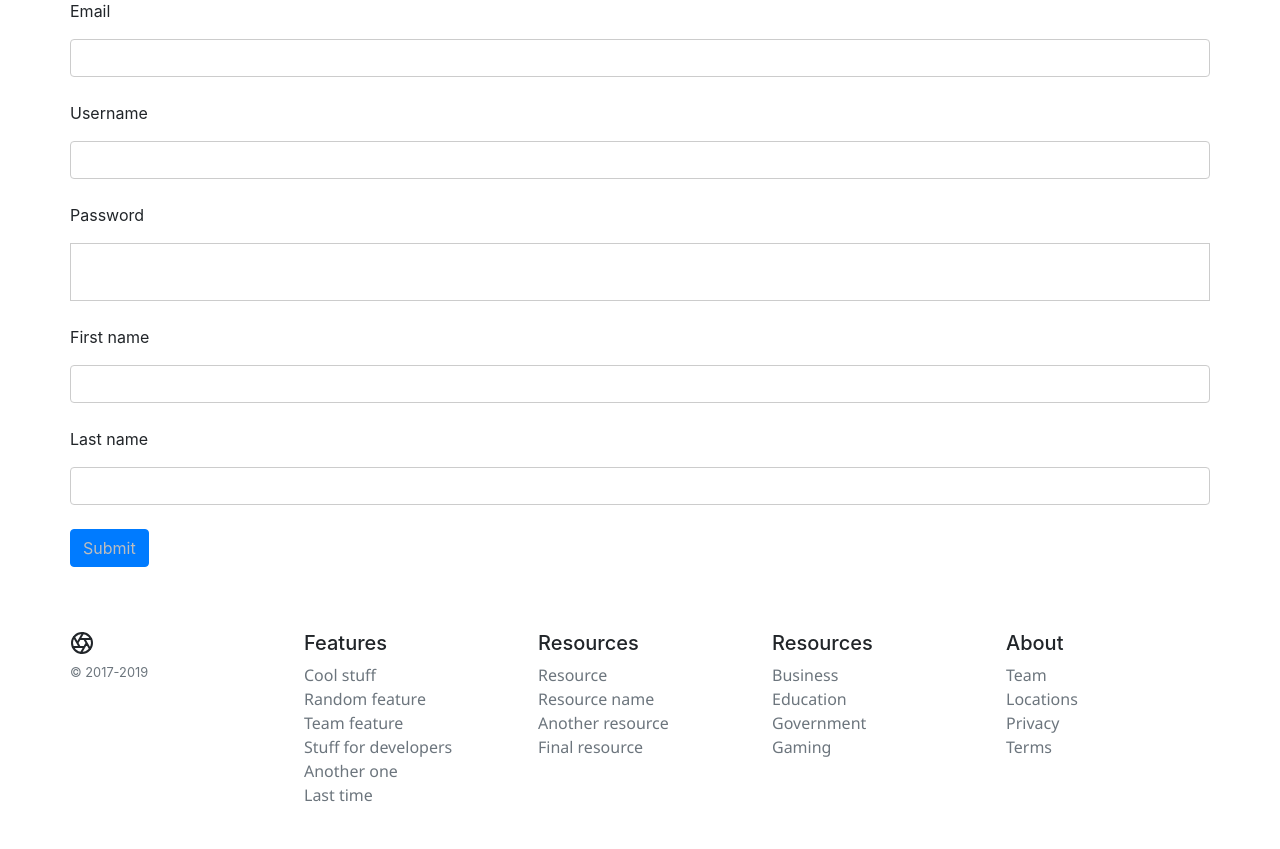
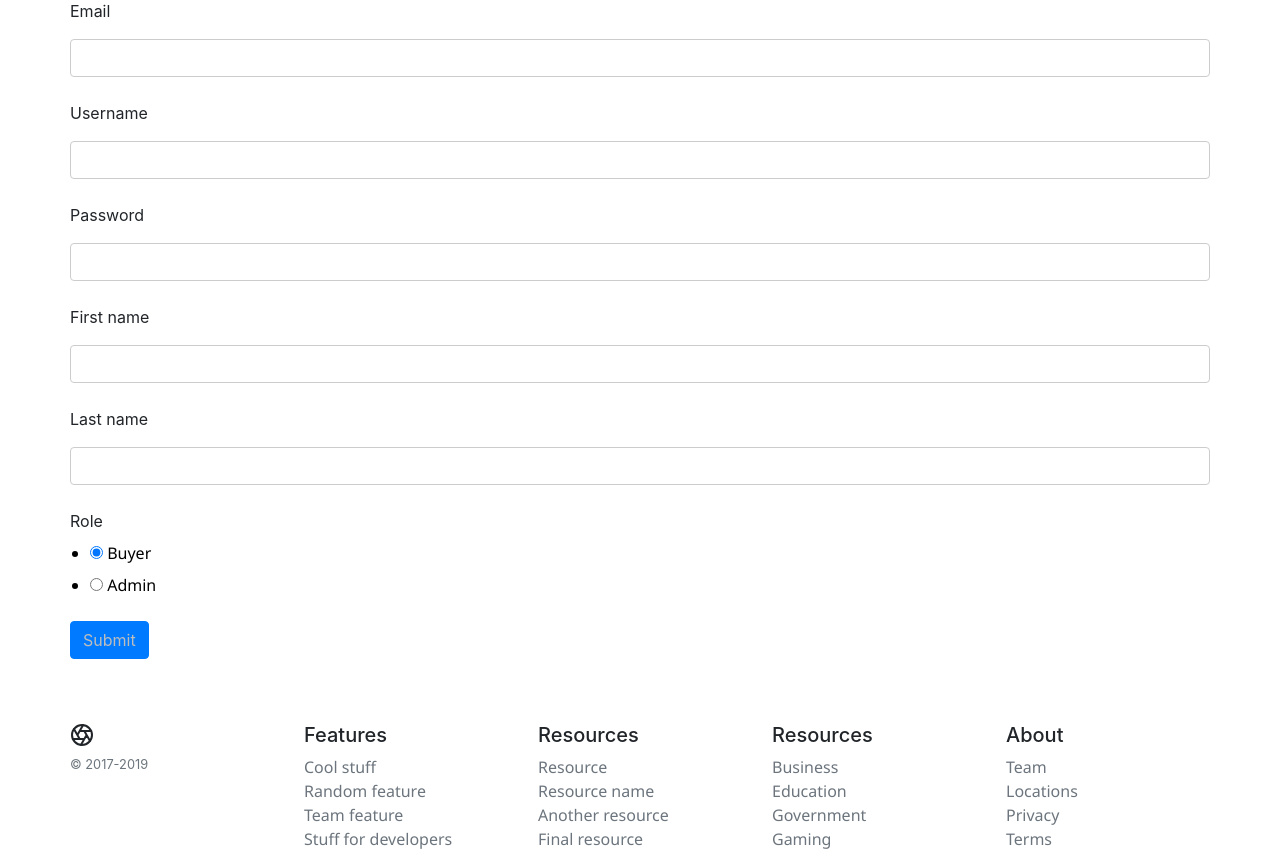
Before and after one commit to poipiii/chaints, a Flask app: page /signup in a window 1280 px wide. Shown: the part 152-1001 px from the top of the page. Before the commit the page ends 954 px from the top, so only its background shows below. Run offline with Flask 2, Linux system fonts and the light colour scheme; some libraries are stand-ins or nearby versions.

Commit message:
user management part - incomplete, no comments, (buyer,admin as option in signup for product db testing)

```diff
--- a/Forms.py
+++ b/Forms.py
@@ -21,6 +21,8 @@ max=150), validators.DataRequired()])
 max=150), validators.DataRequired()])
  lastname = StringField('Last name', [validators.Length(min=1,
 max=150), validators.DataRequired()])
+ role = RadioField('Role', choices=[('B', 'Buyer'),
+('A','Admin')], default='B')
 
 class CreateLoginForm(Form):
  username = StringField('Username', [validators.Length(min=1,
--- a/app.py
+++ b/app.py
@@ -90,7 +90,7 @@ def signupUser():
             db = shelve.open('database/user_database/user.db', 'c')
             user = User_Model(createUserForm.email.data,
 createUserForm.username.data, createUserForm.password.data,
-createUserForm.firstname.data, createUserForm.lastname.data)
+createUserForm.firstname.data, createUserForm.lastname.data,createUserForm.role.data)
             db[user.get_user_id()]=user
         except:
             print("Error in retrieving Users from database.")
--- a/templates/Signup.html
+++ b/templates/Signup.html
@@ -12,7 +12,7 @@
  {{ render_field(form.username, class="form-control") }}
  </div>
  <div class="form-group">
- {{ render_field(form.password, class="form-check") }}
+ {{ render_field(form.password, class="form-control") }}
  </div>
  <div class="form-group">
  {{ render_field(form.firstname, class="form-control") }}
@@ -20,6 +20,9 @@
  <div class="form-group">
  {{ render_field(form.lastname, class="form-control") }}
  </div>
+  <div class="form-group">
+ {{ render_field(form.role, class="form-check") }}
+ </div>
 
  <input type="submit" value="Submit" class="btn btn-primary"/>
 </form>
--- a/templates/retrieveUsers.html
+++ b/templates/retrieveUsers.html
@@ -11,6 +11,8 @@
  <th>Password</th>
  <th>Firstname</th>
  <th>Lastname</th>
+  <th>Role</th>
+
  <th></th>
  <th></th>
  </tr>
@@ -24,6 +26,7 @@
  <td>{{ user.get_user_password() }}</td>
 <td>{{ user.get_user_firstname() }}</td>
  <td>{{ user.get_user_lastname() }}</td>
+   <td>{{ user.get_user_role() }}</td>
  <td><a href="#" class="btn btn-warning">Update</a></td>
  <td>
  <form action="" method="POST">
```
Also changed, not shown: model.py (+8 -1 lines).
